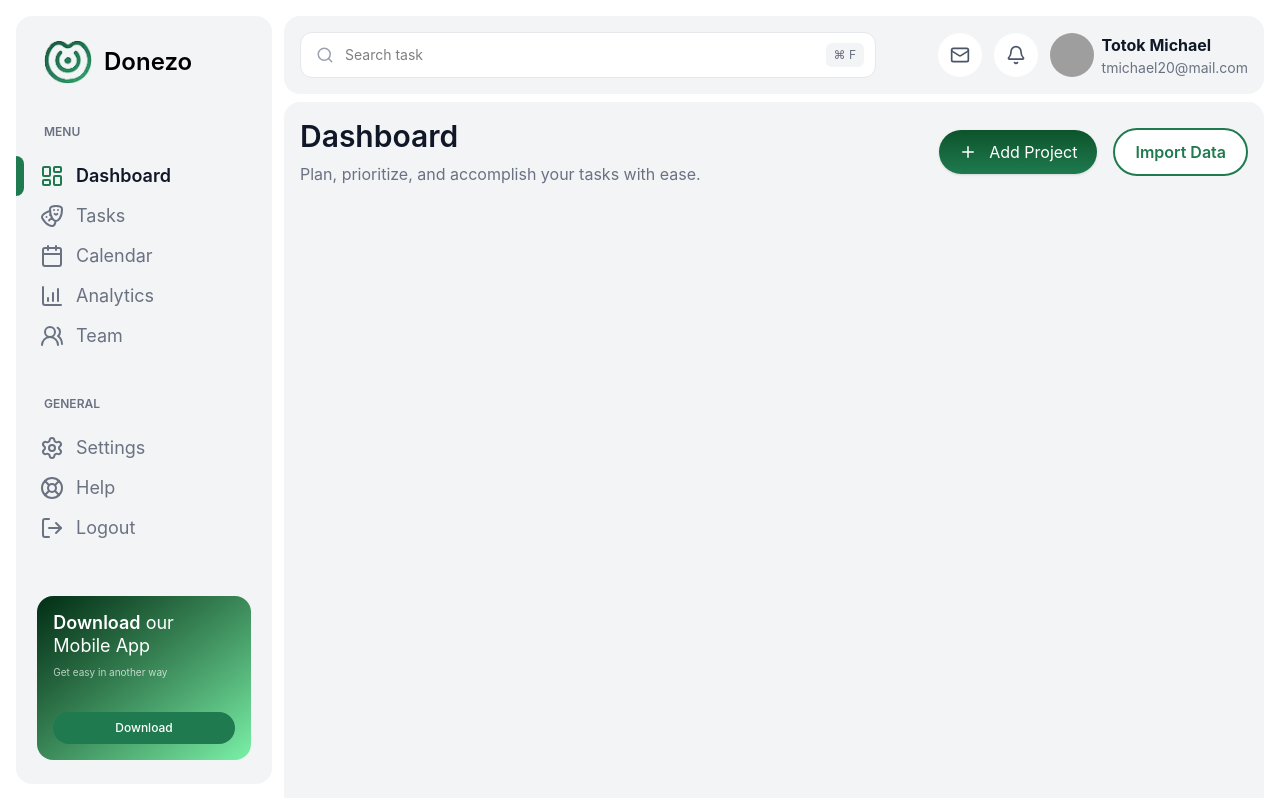
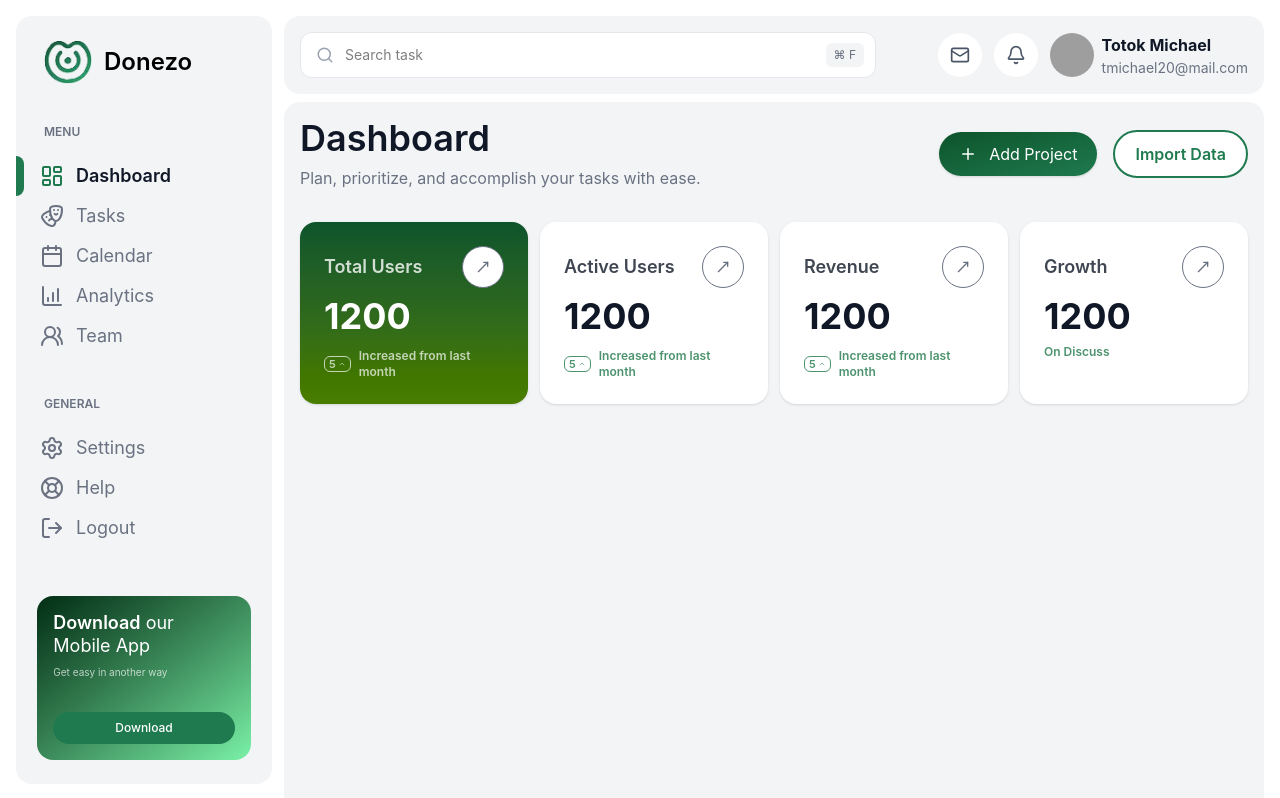
Before and after one commit to Abrar9410/Octarnal-task-dashboard, a React (Vite) app: page /dashboard in a window 1280 px wide. Shown: the top 798 px of the page. Built offline with nearby package versions, Linux system fonts and the light colour scheme; grey boxes are pictures that could not be loaded.

Commit message:
Overview section design done

```diff
--- a/src/pages/dashboard/dashboardPage/Header.tsx
+++ b/src/components/dashboard/dashboardPage/Header.tsx
@@ -3,16 +3,16 @@ import { Plus } from "lucide-react";
 
 const Header = () => {
     return (
-        <div className="flex max-sm:flex-col justify-between items-center mb-8">
-            <div>
-                <h2 className="text-3xl font-semibold text-gray-900">Dashboard</h2>
-                <p className="text-gray-500 mt-2 font-normal">
+        <div className="flex max-lg:flex-col justify-between items-center max-lg:gap-2 mb-8">
+            <div className="max-lg:w-full flex flex-col max-md:items-center gap-2">
+                <h2 className="max-lg:text-center text-4xl font-semibold text-gray-900">Dashboard</h2>
+                <p className="max-lg:text-center text-gray-500 font-normal">
                     Plan, prioritize, and accomplish your tasks with ease.
                 </p>
             </div>
 
             <div className="flex items-center gap-4">
-                <button className="cursor-pointer flex justify-center items-center gap-3 bg-linear-to-b from-green-900 to-[#1F7A4F] text-white px-5 py-2.5 rounded-full font-normal shadow-sm hover:opacity-90 transition">
+                <button className="cursor-pointer flex justify-center items-center gap-3 bg-linear-to-br from-green-900 to-[#1F7A4F] text-white px-5 py-2.5 rounded-full font-normal shadow-sm hover:opacity-90 transition">
                     <Plus size={18} />
                     Add Project
                 </button>
--- /dev/null
+++ b/src/components/dashboard/dashboardPage/OverviewSection.tsx
@@ -0,0 +1,57 @@
+import { ChevronUp } from "lucide-react";
+import StatCard from "./StatCard";
+
+
+const OverviewSection = () => {
+    return (
+        <div className="grid grid-cols-1 sm:grid-cols-2 xl:grid-cols-4 gap-3 mb-3">
+            <StatCard
+                title="Total Users"
+                value={1200}
+                highlighted={true}
+            >
+                <div className="text-xs 2xl:text-sm font-semibold mt-3 opacity-70 flex items-center gap-2">
+                    <div className="px-1 py-0 border rounded-md flex items-center justify-center gap-0.5">
+                        <span className="text-[11px]">5</span>
+                        <ChevronUp size={8}/>
+                    </div>
+                    <p>Increased from last month</p>
+                </div>
+            </StatCard>
+            <StatCard
+                title="Active Users"
+                value={1200}
+            >
+                <div className="text-xs 2xl:text-sm text-green-800 font-semibold mt-3 opacity-70 flex items-center gap-2">
+                    <div className="px-1 py-0 border rounded-md flex items-center justify-center gap-0.5">
+                        <span className="text-[11px]">5</span>
+                        <ChevronUp size={8}/>
+                    </div>
+                    <p>Increased from last month</p>
+                </div>
+            </StatCard>
+            <StatCard
+                title="Revenue"
+                value={1200}
+            >
+                <div className="text-xs 2xl:text-sm text-green-800 font-semibold mt-3 opacity-70 flex items-center gap-2">
+                    <div className="px-1 py-0 border rounded-md flex items-center justify-center gap-0.5">
+                        <span className="text-[11px]">5</span>
+                        <ChevronUp size={8}/>
+                    </div>
+                    <p>Increased from last month</p>
+                </div>
+            </StatCard>
+            <StatCard
+                title="Growth"
+                value={1200}
+            >
+                <div className="text-xs 2xl:text-sm text-green-800 font-semibold mt-2 opacity-70 flex items-center gap-2">
+                    <p>On Discuss</p>
+                </div>
+            </StatCard>
+        </div>
+    );
+};
+
+export default OverviewSection;
--- /dev/null
+++ b/src/components/dashboard/dashboardPage/StatCard.tsx
@@ -0,0 +1,33 @@
+import { MoveUpRight } from "lucide-react";
+
+
+
+interface IStatCardProps {
+    title: string;
+    value: number;
+    highlighted?: boolean;
+    children?: React.ReactNode;
+};
+
+
+const StatCard = ({title, value, highlighted = false, children}: IStatCardProps) => {
+    return (
+        <div
+            className={`p-6 rounded-2xl shadow-sm ${highlighted
+                    ? "bg-linear-to-b from-green-900 to-lime-700 text-white"
+                    : "bg-white text-gray-900"
+                }`}
+        >
+            <div className="mb-2 flex items-center justify-between gap-2">
+                <p className="text-lg font-semibold opacity-80">{title}</p>
+                <div className="p-3 w-max aspect-square bg-white border border-gray-500 rounded-full">
+                    <MoveUpRight className="text-gray-500" size={16} />
+                </div>
+            </div>
+            <h3 className="text-4xl font-bold">{value}</h3>
+            {children}
+        </div>
+    );
+};
+
+export default StatCard;
--- /dev/null
+++ b/src/pages/dashboard/DashboardPage.tsx
@@ -0,0 +1,14 @@
+import Header from "../../components/dashboard/dashboardPage/Header";
+import OverviewSection from "../../components/dashboard/dashboardPage/OverviewSection";
+
+
+const DashboardPage = () => {
+    return (
+        <div className="p-4 bg-gray-100 rounded-2xl h-full">
+            <Header />
+            <OverviewSection />
+        </div>
+    );
+};
+
+export default DashboardPage;
--- a/src/pages/dashboard/dashboardPage/DashboardPage.tsx
+++ /dev/null
@@ -1,12 +0,0 @@
-import Header from "./Header";
-
-
-const DashboardPage = () => {
-    return (
-        <div className="p-4 bg-gray-100 rounded-2xl h-full">
-            <Header />
-        </div>
-    );
-};
-
-export default DashboardPage;
--- a/src/routes/Router.tsx
+++ b/src/routes/Router.tsx
@@ -2,7 +2,7 @@ import { createBrowserRouter } from "react-router";
 import AuthLayout from "../layouts/AuthLayout";
 import LoginPage from "../pages/auth/LoginPage";
 import DashboardLayout from "../layouts/DashboardLayout";
-import DashboardPage from "../pages/dashboard/dashboardPage/DashboardPage";
+import DashboardPage from "../pages/dashboard/DashboardPage";
 
 
 
```
